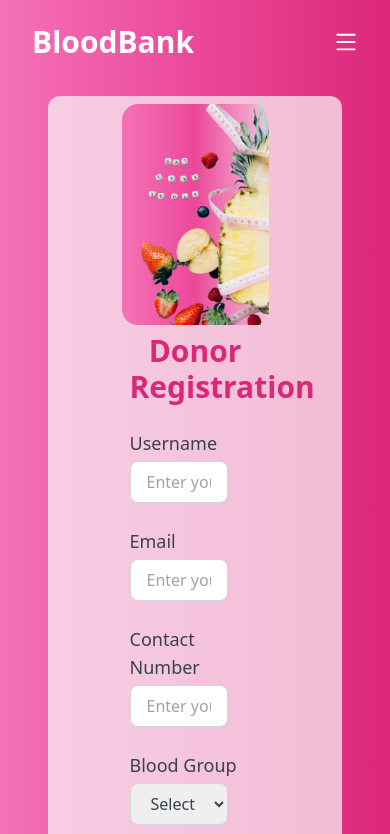
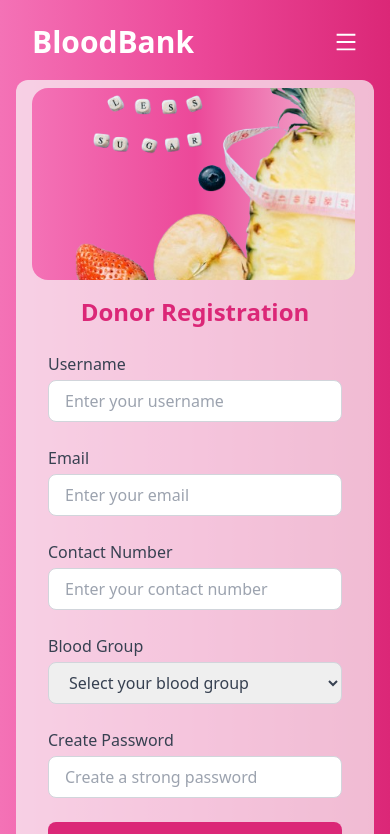
Before and after one commit to j2patel4545/Prime_DE-Project-10-, a React (Vite) app in the folder Frontend/: page /registration in a window 390 px wide. Shown: the top 834 px of the page. Built offline with nearby package versions, Linux system fonts and the light colour scheme.

Commit message:
DonerRegistration.jsx

```diff
--- a/Frontend/src/Components/Registration/DonerRegistration.jsx
+++ b/Frontend/src/Components/Registration/DonerRegistration.jsx
@@ -73,19 +73,19 @@ function DonerRegistration() {
 
   return (
     <div className="min-h-screen bg-gradient-to-r pt-12 justify-center from-pink-400 via-pink-500 to-pink-600 text-white overflow-hidden relative">
-      <div className="flex flex-col md:flex-row ml-12 mr-12 mt-12 mb-12 p-0 bg-zinc-50/70 rounded-xl md:px-2 py-2 justify-center items-center">
+      <div className="flex flex-col md:flex-row ml-4 mr-4 mt-8 mb-8 p-4 bg-zinc-50/70 rounded-xl md:px-2 py-2 justify-center items-center">
 
         {/* Left side image */}
         <motion.div
           initial={{ opacity: 0, x: -100 }}
           animate={{ opacity: 1, x: 0 }}
           transition={{ duration: 0.8 }}
-          className="w-2/4 md:w-2/4 flex justify-center bg-gradient-to-r rounded-2xl from-pink-400 via-pink-500 md:mb-0"
+          className="w-full md:w-1/2 flex justify-center bg-gradient-to-r rounded-2xl from-pink-400 via-pink-500 md:mb-0"
         >
           <img
             src={userimage}
             alt="Blood donation"
-            className="rounded-xl object-cover h-full w-full p-0 m-0 max-w-xs md:max-w-md"
+            className="rounded-xl object-cover h-48 w-full md:h-full md:w-full p-0 m-0 max-w-xs md:max-w-md"
           />
         </motion.div>
 
@@ -94,61 +94,61 @@ function DonerRegistration() {
           initial={{ opacity: 0, x: 100 }}
           animate={{ opacity: 1, x: 0 }}
           transition={{ duration: 0.8 }}
-          className="md:w-2/4 justify-center flex-col w-2/4 p-2 rounded-lg text-gray-700"
+          className="md:w-1/2 flex-col w-full p-4 rounded-lg text-gray-700"
         >
-          <h2 className="text-3xl font-bold text-pink-600 mb-6 text-center">Donor Registration</h2>
+          <h2 className="text-2xl md:text-3xl font-bold text-pink-600 mb-6 text-center">Donor Registration</h2>
 
-          <form className="space-y-6 justify-center" onSubmit={handleSubmit}>
+          <form className="space-y-6" onSubmit={handleSubmit}>
             {/* Username */}
             <div>
-              <label className="block text-lg font-medium mb-1">Username</label>
+              <label className="block text-base md:text-lg font-medium mb-1">Username</label>
               <input
                 type="text"
                 name="username"
                 value={formData.username}
                 onChange={handleChange}
                 placeholder="Enter your username"
-                className="w-3/4 px-4 py-2 border border-gray-300 rounded-lg focus:outline-none focus:ring-2 focus:ring-pink-500"
+                className="w-full px-4 py-2 border border-gray-300 rounded-lg focus:outline-none focus:ring-2 focus:ring-pink-500"
               />
               {errors.username && <p className="text-red-500 text-center">{errors.username}</p>}
             </div>
 
             {/* Email */}
             <div>
-              <label className="block text-lg font-medium mb-1">Email</label>
+              <label className="block text-base md:text-lg font-medium mb-1">Email</label>
               <input
                 type="email"
                 name="email"
                 value={formData.email}
                 onChange={handleChange}
                 placeholder="Enter your email"
-                className="w-3/4 px-4 py-2 border border-gray-300 rounded-lg focus:outline-none focus:ring-2 focus:ring-pink-500"
+                className="w-full px-4 py-2 border border-gray-300 rounded-lg focus:outline-none focus:ring-2 focus:ring-pink-500"
               />
               {errors.email && <p className="text-red-500 text-center">{errors.email}</p>}
             </div>
 
             {/* Contact Number */}
             <div>
-              <label className="block text-lg font-medium mb-1">Contact Number</label>
+              <label className="block text-base md:text-lg font-medium mb-1">Contact Number</label>
               <input
                 type="tel"
                 name="contactno"
                 value={formData.contactno}
                 onChange={handleChange}
                 placeholder="Enter your contact number"
-                className="w-3/4 px-4 py-2 border border-gray-300 rounded-lg focus:outline-none focus:ring-2 focus:ring-pink-500"
+                className="w-full px-4 py-2 border border-gray-300 rounded-lg focus:outline-none focus:ring-2 focus:ring-pink-500"
               />
               {errors.contactno && <p className="text-red-500 text-center">{errors.contactno}</p>}
             </div>
 
             {/* Blood Group */}
             <div>
-              <label className="block text-lg font-medium mb-1">Blood Group</label>
+              <label className="block text-base md:text-lg font-medium mb-1">Blood Group</label>
               <select
                 name="bloodgroup"
                 value={formData.bloodgroup}
                 onChange={handleChange}
-                className="w-3/4 px-4 py-2 border border-gray-300 rounded-lg focus:outline-none focus:ring-2 focus:ring-pink-500"
+                className="w-full px-4 py-2 border border-gray-300 rounded-lg focus:outline-none focus:ring-2 focus:ring-pink-500"
               >
                 <option value="">Select your blood group</option>
                 <option value="A+">A+</option>
@@ -165,14 +165,14 @@ function DonerRegistration() {
 
             {/* Password */}
             <div>
-              <label className="block text-lg font-medium mb-1">Create Password</label>
+              <label className="block text-base md:text-lg font-medium mb-1">Create Password</label>
               <input
                 type="password"
                 name="password"
                 value={formData.password}
                 onChange={handleChange}
                 placeholder="Create a strong password"
-                className="w-3/4 px-4 py-2 border border-gray-300 rounded-lg focus:outline-none focus:ring-2 focus:ring-pink-500"
+                className="w-full px-4 py-2 border border-gray-300 rounded-lg focus:outline-none focus:ring-2 focus:ring-pink-500"
               />
               {errors.password && <p className="text-red-500 text-center">{errors.password}</p>}
             </div>
@@ -184,7 +184,7 @@ function DonerRegistration() {
             <div className="text-center">
               <button
                 type="submit"
-                className="w-1/2 bg-pink-600 text-white py-2 px-4 rounded-lg hover:bg-pink-700 focus:outline-none focus:ring-2 focus:ring-pink-500"
+                className="w-full md:w-1/2 bg-pink-600 text-white py-2 px-4 rounded-lg hover:bg-pink-700 focus:outline-none focus:ring-2 focus:ring-pink-500"
               >
                 Register
               </button>
```
